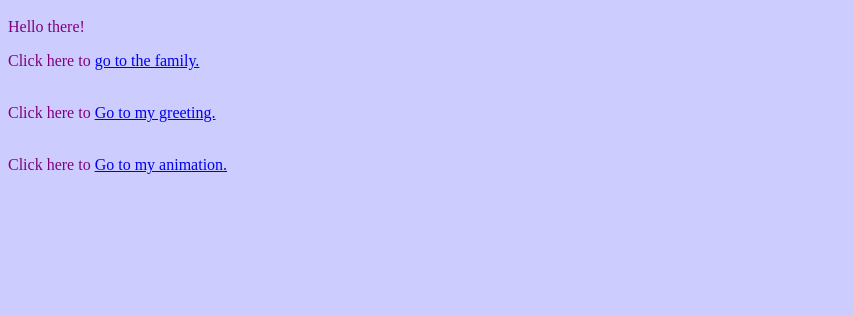
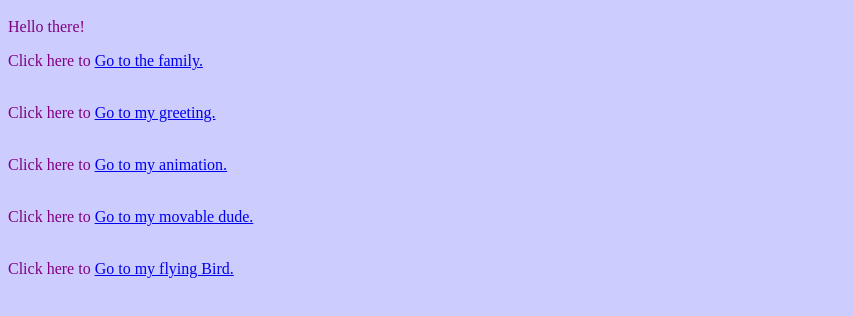
Before and after one commit to p1hoffman22/Mywebsite, a plain HTML site: page index.html in a window 1280 px wide. Shown: the part 48-364 px from the top of the page, without its empty margins (0-853 px from the left). Drawn offline with Linux system fonts and the light colour scheme.

Commit message:
Update index.html

```diff
--- a/index.html
+++ b/index.html
@@ -11,11 +11,15 @@
 </center>
 Hello there!
 
-<p>Click here to <a href="rollOver.html">go to the family. </a>
+<p>Click here to <a href="rollOver.html">Go to the family. </a>
 <br/><br/>
  <p>Click here to <a href="Greeting.html">Go to my greeting. </a>
     <br/><br/>
      <p>Click here to <a href="imageanimation.html">Go to my animation. </a>
+          <br/><br/>
+         <p>Click here to <a href="dude.html">Go to my movable dude. </a>
+              <br/><br/>
+             <p>Click here to <a href="anim1.html">Go to my flying Bird. </a>
     </font>
 </body>
 </html>
```
